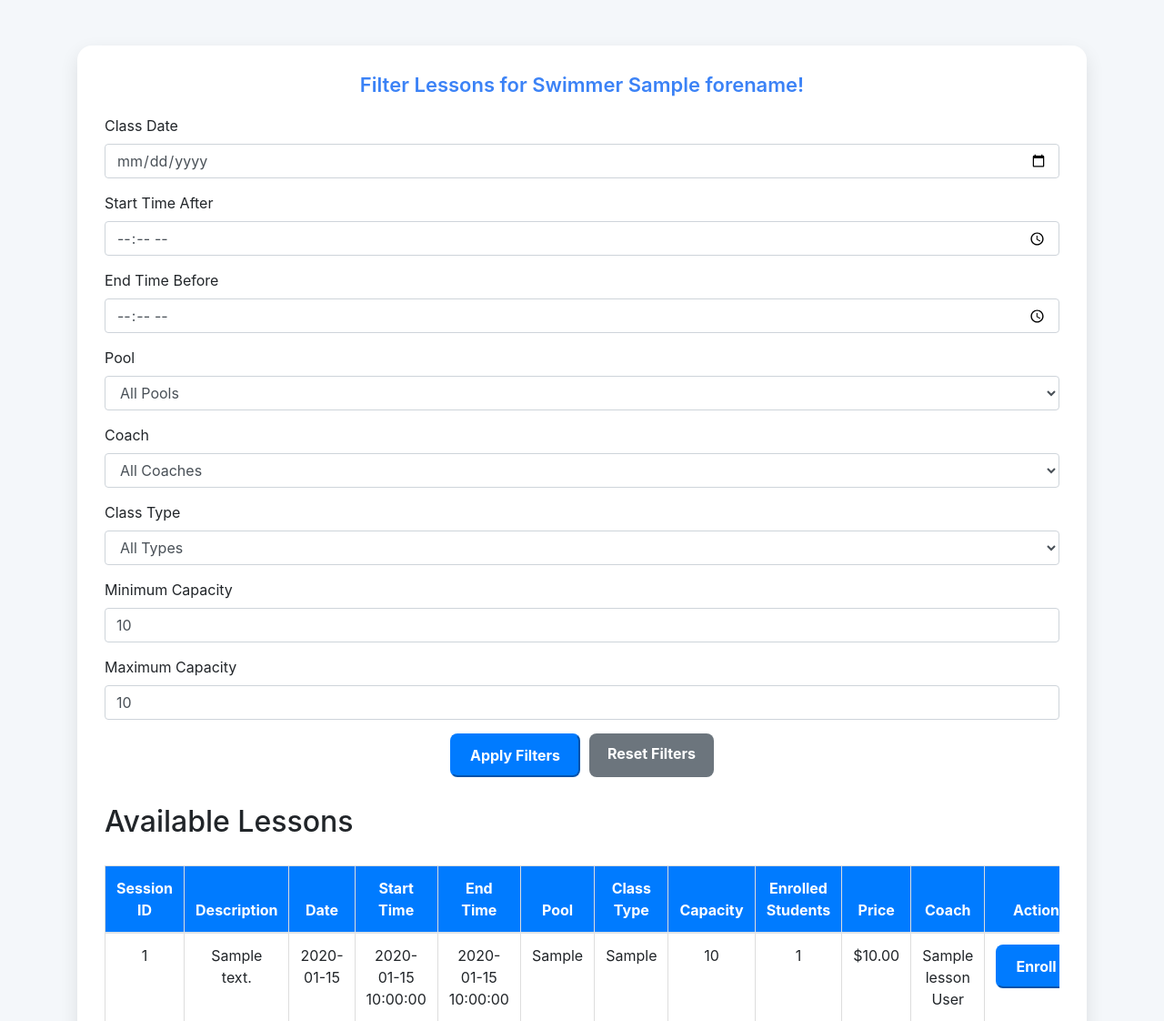
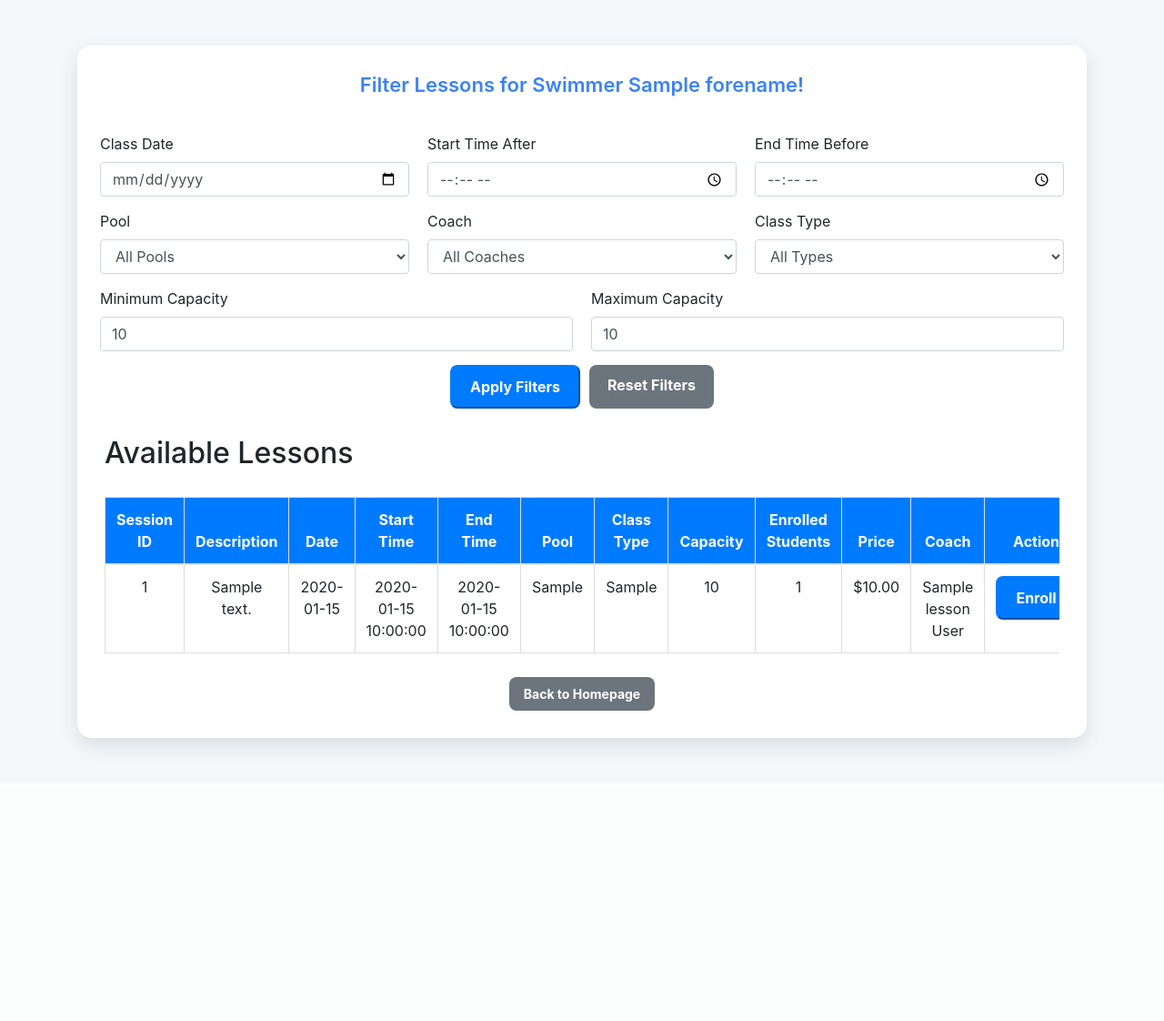
Before and after one commit to uygararas/pool_registration_system, a Flask app: template app/templates/swimmer_lesson.html in a window 1280 px wide. Shown: the top 1122 px of the page at 91% size. After the commit the page ends 828 px from the top, so only its background shows below. Run offline with Flask 3, Linux system fonts and the light colour scheme; the template is opened without the code that fills it: most values are stand-ins (such as "Sample title", 1, 10 or a date in 2020); some libraries are stand-ins or nearby versions.

Commit message:
Formatting Swimmer Lesson page

```diff
--- a/app/static/swimmer_lesson.css
+++ b/app/static/swimmer_lesson.css
@@ -132,3 +132,28 @@ body {
 .table tbody tr:hover {
     background-color: #f1f1f1;
 }
+
+/* Filter Form */
+.filter-form {
+    display: flex;
+    flex-direction: column;
+    gap: 20px;
+}
+
+.filter-form .form-row {
+    display: flex;
+    justify-content: space-between;
+    flex-wrap: wrap;
+    gap: 20px;
+}
+
+.filter-form .form-row .form-group {
+    flex: 1;
+    min-width: 200px;
+}
+
+.filter-form .form-actions {
+    display: flex;
+    justify-content: center;
+    gap: 10px;
+}
--- a/app/templates/swimmer_lesson.html
+++ b/app/templates/swimmer_lesson.html
@@ -25,6 +25,8 @@
     <div class="filter-form">
         <h2 class="section-title">Filter Lessons for Swimmer {{ forename }}!</h2>
         <form method="GET" action="{{ url_for('swimmer_lessons') }}">
+            <!-- First Row of Filters -->
+            <div class="form-row">
                 <div class="form-group">
                     <label for="class_date">Class Date</label>
                     <input type="date" class="form-control" id="class_date" name="class_date" value="{{ filters.get('class_date', '') }}">
@@ -37,6 +39,9 @@
                     <label for="end_time">End Time Before</label>
                     <input type="time" class="form-control" id="end_time" name="end_time" value="{{ filters.get('end_time', '') }}">
                 </div>
+            </div>
+            <!-- Second Row of Filters -->
+            <div class="form-row">
                 <div class="form-group">
                     <label for="pool_id">Pool</label>
                     <select class="form-control" id="pool_id" name="pool_id">
@@ -59,7 +64,6 @@
                         {% endfor %}
                     </select>
                 </div>
-
                 <div class="form-group">
                     <label for="session_type">Class Type</label>
                     <select class="form-control" id="session_type" name="session_type">
@@ -71,7 +75,9 @@
                         {% endfor %}
                     </select>
                 </div>
-
+            </div>
+            <!-- Third Row of Filters -->
+            <div class="form-row">
                 <div class="form-group">
                     <label for="min_capacity">Minimum Capacity</label>
                     <input type="number" class="form-control" id="min_capacity" name="min_capacity" value="{{ filters.get('min_capacity', '') }}" min="0">
@@ -80,12 +86,15 @@
                     <label for="max_capacity">Maximum Capacity</label>
                     <input type="number" class="form-control" id="max_capacity" name="max_capacity" value="{{ filters.get('max_capacity', '') }}" min="0">
                 </div>
-            <div class="form-actions" style="display: flex; justify-content: center; gap: 10px;">
+            </div>
+            <!-- Action Buttons -->
+            <div class="form-actions">
                 <button type="submit" class="btn-primary">Apply Filters</button>
                 <a href="{{ url_for('swimmer_lessons') }}" class="btn-secondary">Reset Filters</a>
             </div>
         </form>
     </div>
+
 
     <!-- Lessons Table -->
     <div class="lessons-section">
```
Lines whose indentation alone changed are shown as unchanged.
